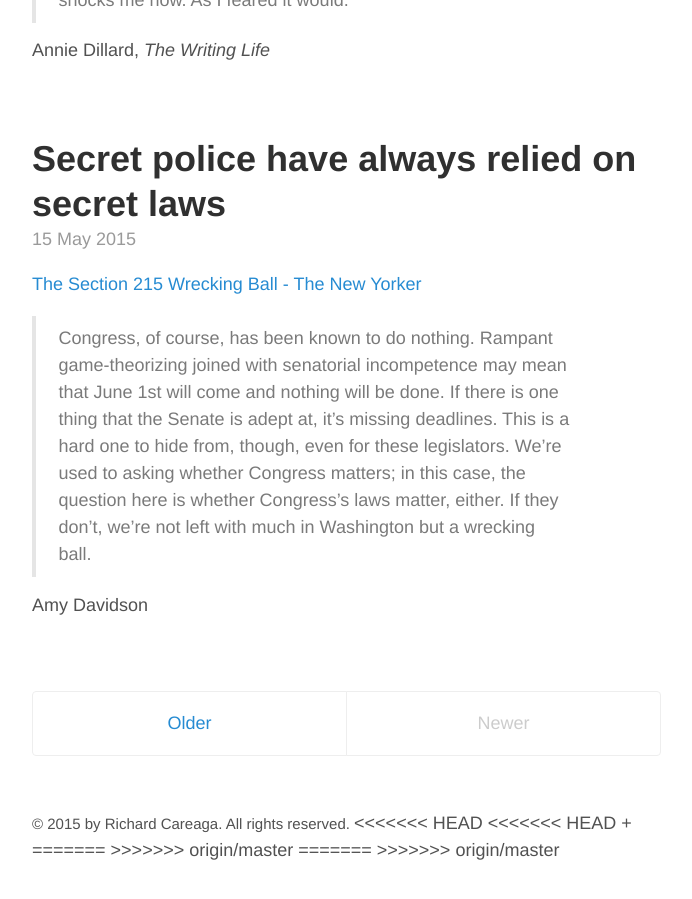
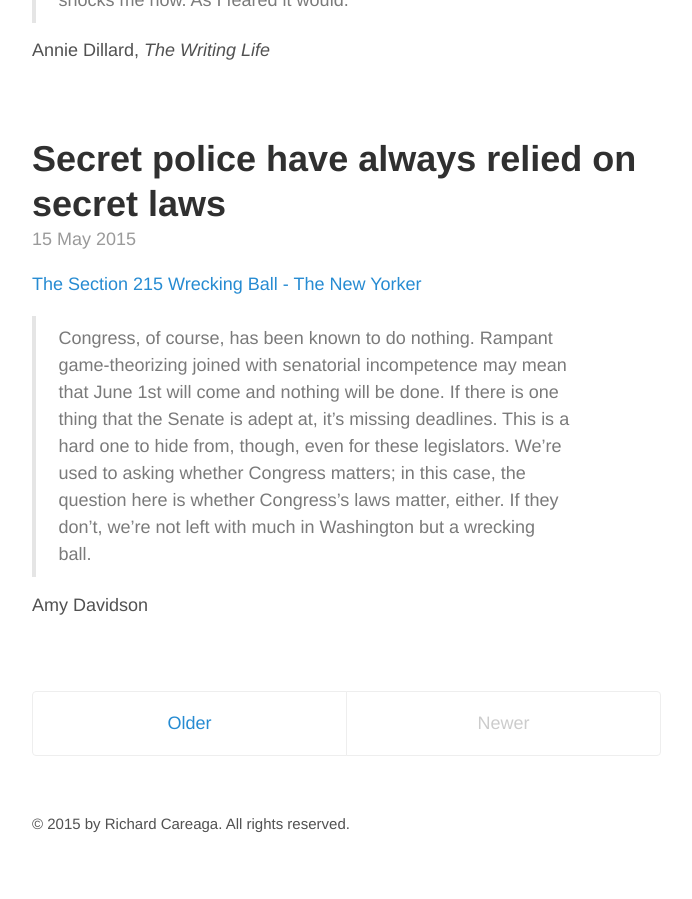
Before and after one commit to technocrat/marlow.github.io, a Jekyll site: the page built from index.html, in a window 1280 px wide and 900 px high, scrolled down 6713 px. Shown: the whole window, without its empty margins (293-985 px from the left). Built offline with Jekyll 4.4.1, drawn with Linux system fonts in a browser that asks for light colours; the list of posts is cut into pages by our own code; after the commit the page ends 7586 px from its top, so only the background shows below that.

Commit message:
Undo bad merge

```diff
--- a/_layouts/default.html
+++ b/_layouts/default.html
@@ -22,14 +22,6 @@
         <small>
           &copy; <time datetime="{{ site.time | date_to_xmlschema }}">{{ site.time | date: '%Y' }}</time> by Richard Careaga. All rights reserved.
         </small>
-<<<<<<< HEAD
-<<<<<<< HEAD
-+        <a href="https://technocrat.github.io/about><img src="https://careaga.s3.amazonaws.com/technocrat.png" alt="logo" /></a>
-=======
-        <a href="https://technocrat.github.io/about><img src="https://careaga.s3.amazonaws.com/technocrat.png" alt="logo" /></a>
->>>>>>> origin/master
-=======
->>>>>>> origin/master
       </footer>
     </div>
   </body>
```
